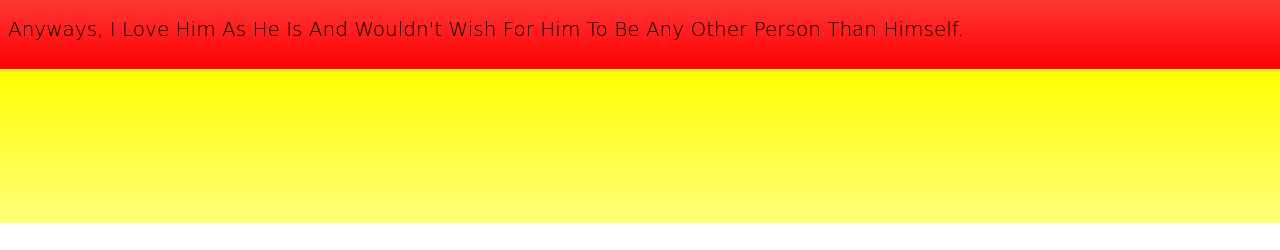
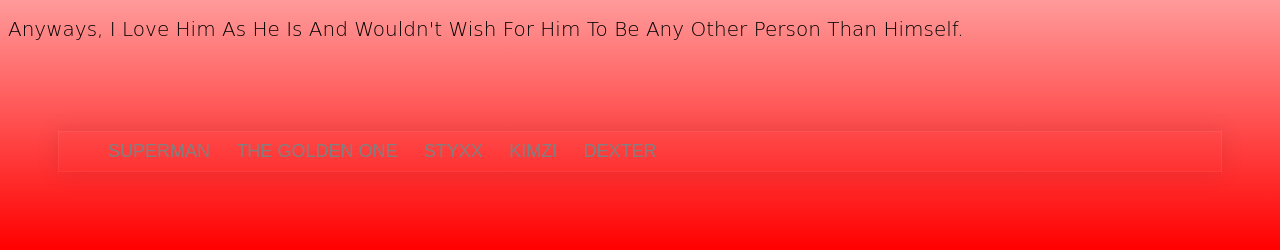
Before and after one commit to LawalDolapo/LawalDolapo.github.io, a plain HTML site: page mister styxx.html in a window 1280 px wide. Shown: the part 577-827 px from the top of the page. Before the commit the page ends 800 px from the top, so only its background shows below. Drawn offline with Linux system fonts and the light colour scheme; files whose address does not match are found by name.

Commit message:
Update mister styxx.html

```diff
--- a/mister styxx.html
+++ b/mister styxx.html
@@ -12,7 +12,7 @@
 	<p> Farouk Lawal is my immediate younger brother and was born on the 4th of june 1999. He's what i call a smartass and he can really be annoying sometimes
 because he has this cute stubborn streak. He's a down to earth guy , loving and loyal person. A Freshkid with swaggs. I wonder how he came up with he's boring
 nickname, Sounds cool tho ,STYXX.</p>
-<img src="C:\Users\user pc\Desktop\firstweb\images\farouk.jpg"alt="image" height="150px"/>
+<img src="https://github.com/LawalDolapo/lawaldolapo.github.io/blob/master/New%20folder/farouk.JPG"alt="image" height="150px"/>
 <p> He's now grown soo tall, taller than his elder brother, you can just imagine that arrant nonsense, anyways we shall see later on that. As he's going to face
 the challenge called a university this year, which makes me very happy because he'll understant the stress i go through everytime and he'll appreciate a lot of
 things better. Stress will definitely wipe off the smug look off his face, and pick that hot brain of his.</p>
@@ -20,5 +20,14 @@ things better. Stress will definitely wipe off the smug look off his face, and p
 ol' boy still got tricks up his sleeves. Our crazy plans couldn't have been fun if he wasn't alaways supportive and adventurous too. His quest for challenge may
 likely land in in a big good trouble someday, crazy experiments on objects and most especially food.</p>
 <p> Anyways, i love him as he is and wouldn't  wish for him to be any other person than himself. </p>
-     </body>
+<nav>
+ <ul>
+  <li><a href=" lawaldolapo.github.io/new 1.html ">SUPERMAN</a></li>
+  <li><a href="new202.html">THE GOLDEN ONE</a></li>
+  <li><a href=" lawaldolapo.github.io/mister styxx.html ">STYXX</a></li>
+  <li><a href="https://github.com/LawalDolapo/lawaldolapo.github.io/blob/master/kimzi.html">KIMZI</a></li>
+  <li><a href="https://github.com/LawalDolapo/lawaldolapo.github.io/edit/master/index.html">DEXTER</a></li>
+ </ul>
+</nav>
+</body>
 </html>
```
